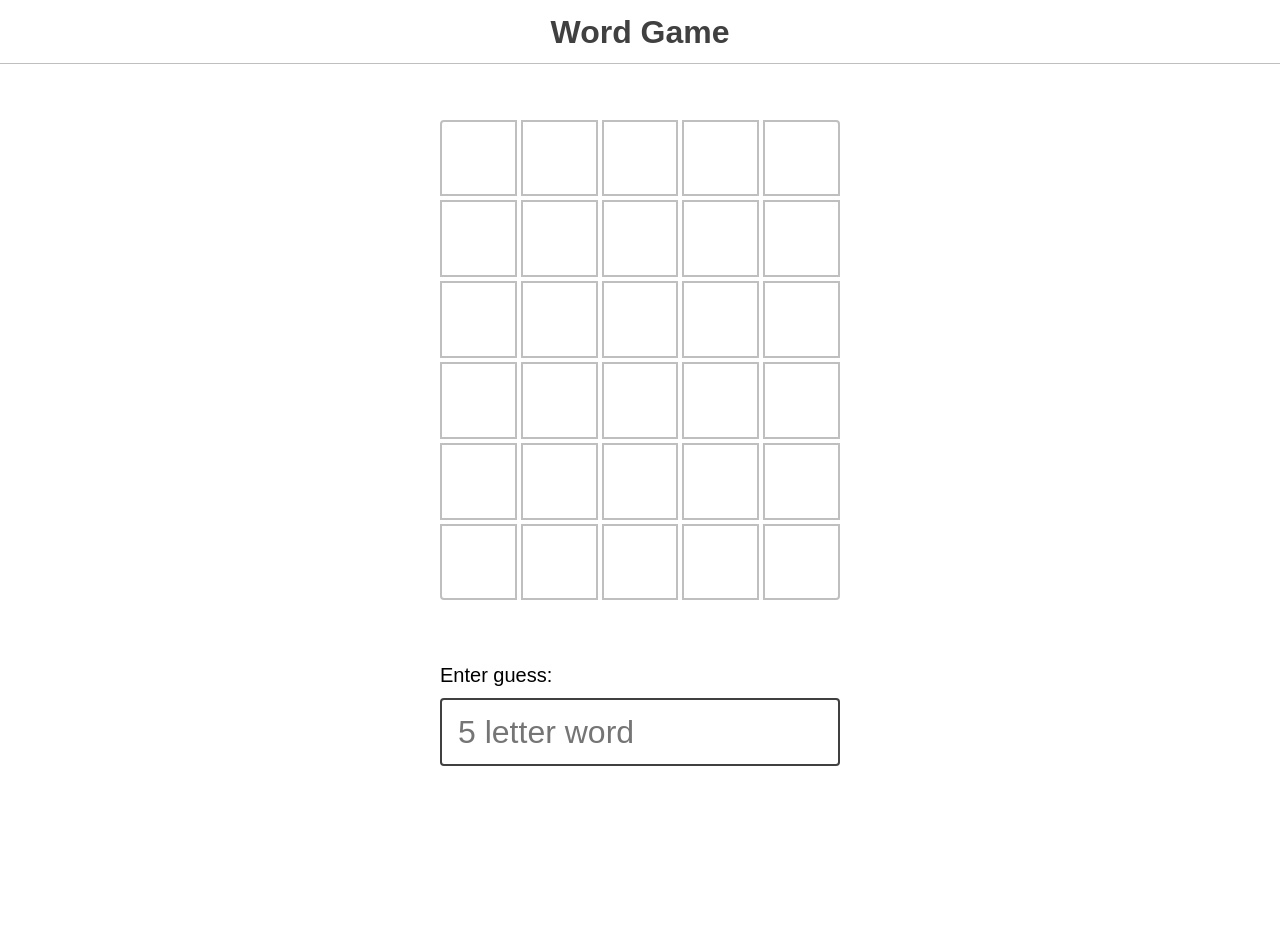
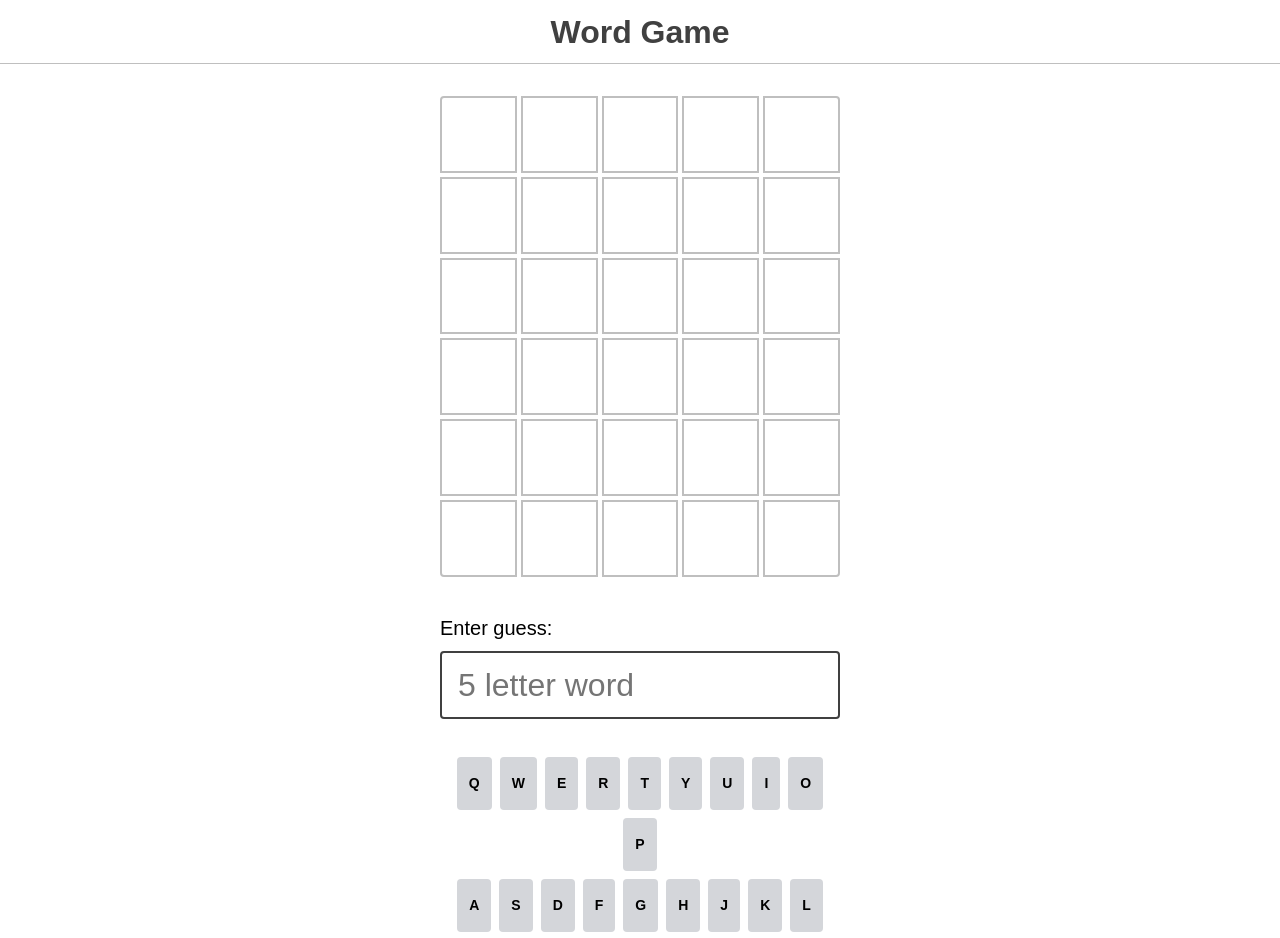
Before and after one commit to hermes-garcia/the-joy-of-react, a React (Create React App) app in the folder 01-word-clone/: page / in a window 1280 px wide. Shown: the top 938 px of the page. Before the commit the page ends 800 px from the top, so only its background shows below. Built offline with nearby package versions, Linux system fonts and the light colour scheme.

Commit message:
Project 1.7 (keyboard stretch goal) - submit exercise

```diff
--- a/01-word-clone/src/components/Game/Game.js
+++ b/01-word-clone/src/components/Game/Game.js
@@ -7,11 +7,14 @@ import { sample } from '../../utils';
 import { WORDS } from '../../data';
 import Banner from '../Banner';
 import { NUM_OF_GUESSES_ALLOWED } from '../../constants';
+import Keyboard from "../Keyboard";
+import {checkGuess} from "../../game-helpers";
 
 function Game() {
   const [answer, setAnswer] = React.useState(sample(WORDS));
   const [attempts, setAttempts] = React.useState([]);
   const [gameStatus, setGameStatus] = React.useState('running'); //won, lost
+  const [keyStatus, setKeyStatus] = React.useState([]);
 
   // To make debugging easier, we'll log the solution in the console.
   console.info({ answer });
@@ -19,6 +22,9 @@ function Game() {
   const handleGuessInput = (word) => {
     const newAttempts = [...attempts, word];
     setAttempts(newAttempts);
+
+    const check = checkGuess(word, answer);
+    handleKeyStatus(check);
 
     if (word.toUpperCase() === answer) {
       setGameStatus('won');
@@ -30,13 +36,21 @@ function Game() {
   const handleResetGame = () => {
     setGameStatus('running');
     setAttempts([]);
+    setKeyStatus([]);
     setAnswer(sample(WORDS.filter((word) => word !== answer)));
+  };
+
+  const handleKeyStatus = (result) => {
+    setKeyStatus([...keyStatus, ...result]);
   };
 
   return (
     <>
       <AttemptsList attempts={attempts} answer={answer} />
       <GuessInput handleGuessInput={handleGuessInput} gameStatus={gameStatus} />
+
+      <Keyboard keyStatus={keyStatus} />
+
       {gameStatus === 'won' && (
         <Banner type={'happy'} handleResetGame={handleResetGame}>
           <p>
--- /dev/null
+++ b/01-word-clone/src/components/Keyboard/Keyboard.js
@@ -0,0 +1,38 @@
+import React from 'react';
+import { KEYBOARD_KEYS } from '../../constants';
+
+function Key({ letter, status }) {
+  const keyStatus = status.find((key) => key.letter === letter),
+        className = keyStatus ? `key ${keyStatus.status}` : 'key';
+  return <span className={className}>{letter}</span>;
+}
+
+function Keyboard({ keyStatus }) {
+  const firstRow = KEYBOARD_KEYS.slice(0, 10),
+    secondRow = KEYBOARD_KEYS.slice(10, 19),
+    thirdRow = KEYBOARD_KEYS.slice(19);
+
+  return (
+    <div className="keyboard-wrapper">
+      <div className="keyboard-row">
+        {firstRow.map((letter, index) => (
+          <Key key={index} letter={letter} status={keyStatus} />
+        ))}
+      </div>
+
+      <div className="keyboard-row">
+        {secondRow.map((letter, index) => (
+          <Key key={index} letter={letter} status={keyStatus} />
+        ))}
+      </div>
+
+      <div className="keyboard-row">
+        {thirdRow.map((letter, index) => (
+          <Key key={index} letter={letter} status={keyStatus} />
+        ))}
+      </div>
+    </div>
+  );
+}
+
+export default Keyboard;
--- /dev/null
+++ b/01-word-clone/src/components/Keyboard/index.js
@@ -0,0 +1,2 @@
+export * from './Keyboard';
+export { default } from './Keyboard';
--- a/01-word-clone/src/constants.js
+++ b/01-word-clone/src/constants.js
@@ -1 +1,30 @@
 export const NUM_OF_GUESSES_ALLOWED = 6;
+
+export const KEYBOARD_KEYS = [
+  'Q',
+  'W',
+  'E',
+  'R',
+  'T',
+  'Y',
+  'U',
+  'I',
+  'O',
+  'P',
+  'A',
+  'S',
+  'D',
+  'F',
+  'G',
+  'H',
+  'J',
+  'K',
+  'L',
+  'Z',
+  'X',
+  'C',
+  'V',
+  'B',
+  'N',
+  'M',
+];
--- a/01-word-clone/src/styles.css
+++ b/01-word-clone/src/styles.css
@@ -84,7 +84,6 @@ h1 {
 }
 
 .guess-results {
-  flex: 1;
   display: flex;
   flex-direction: column;
   justify-content: center;
@@ -242,3 +241,33 @@ h1 {
   padding: 8px 16px;
   font-weight: 600;
 }
+
+.keyboard-wrapper {
+  text-align: center;
+}
+
+.key {
+  display: inline-block;
+  background-color: #d4d6da;
+  border-radius: 4px;
+  padding: 16px 12px;
+  margin: 4px;
+  font-size: 14px;
+  font-weight: 600;
+}
+
+.key.correct {
+  background: var(--color-success);
+  border-color: var(--color-success);
+  color: white;
+}
+.key.incorrect {
+  background: var(--color-gray-300);
+  border-color: var(--color-gray-300);
+  color: white;
+}
+.key.misplaced {
+  background: var(--color-warning);
+  border-color: var(--color-warning);
+  color: white;
+}
```
